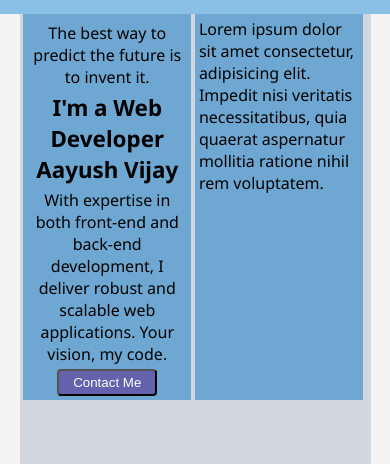
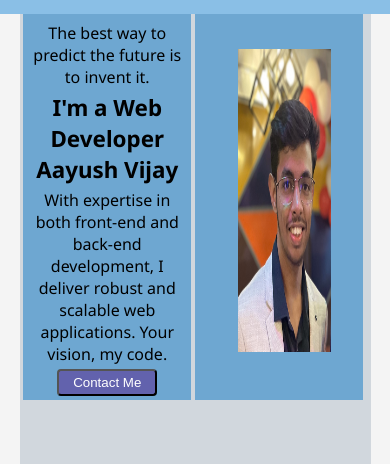
Before and after one commit to stark0085/Assignment-1, a plain HTML site: page index.html in a window 390 px wide. Shown: the part 123-587 px from the top of the page. Drawn offline with Linux system fonts and the light colour scheme; a web font is replaced by a local one.

Commit message:
Final Version

```diff
--- a/index.css
+++ b/index.css
@@ -56,6 +56,11 @@ section{
 
 #myname{
     font-size: 2rem;
+}
+
+.myimg{
+    width: 13vw;
+    margin: 0 14vw;
 }
 
 .introBtn{
--- a/index.html
+++ b/index.html
@@ -35,9 +35,7 @@
                 <button class="introBtn align-item-center justify-item-center"><a href="#contactMe">Contact
                         Me</a></button>
             </section>
-            <section class="right mx-1 p-1">Lorem ipsum dolor sit amet consectetur, adipisicing elit. Impedit nisi
-                veritatis
-                necessitatibus, quia quaerat aspernatur mollitia ratione nihil rem voluptatem.</section>
+            <section class="right mx-1 p-1"><img src="1.jpg" alt="" class="myimg"></section>
             </div>
             <div style="visibility: hidden; height: 5vh;" id="myprojects"></div>
         <div class="projects my-3">
--- a/utilities.css
+++ b/utilities.css
@@ -84,6 +84,11 @@
     .cards{
         width: 28%;
     }
+    .myimg{
+        height: 98%;
+        width: 58%;
+        margin: 0 10vw;
+    }
 }
 @media screen and (max-width: 760px) {
     .contactfolder{
@@ -124,6 +129,14 @@
     }
 }
 
+@media screen and (max-width: 500px) {
+    .myimg{
+        height: 80%;
+        width: 58%;
+        margin: 8vw 10vw;
+    }
+}
+
 @media screen and (max-width: 450px ){
     .contactfolder{
         margin: 1vh 0;
```
Also changed, not shown: 1.jpg (added).
